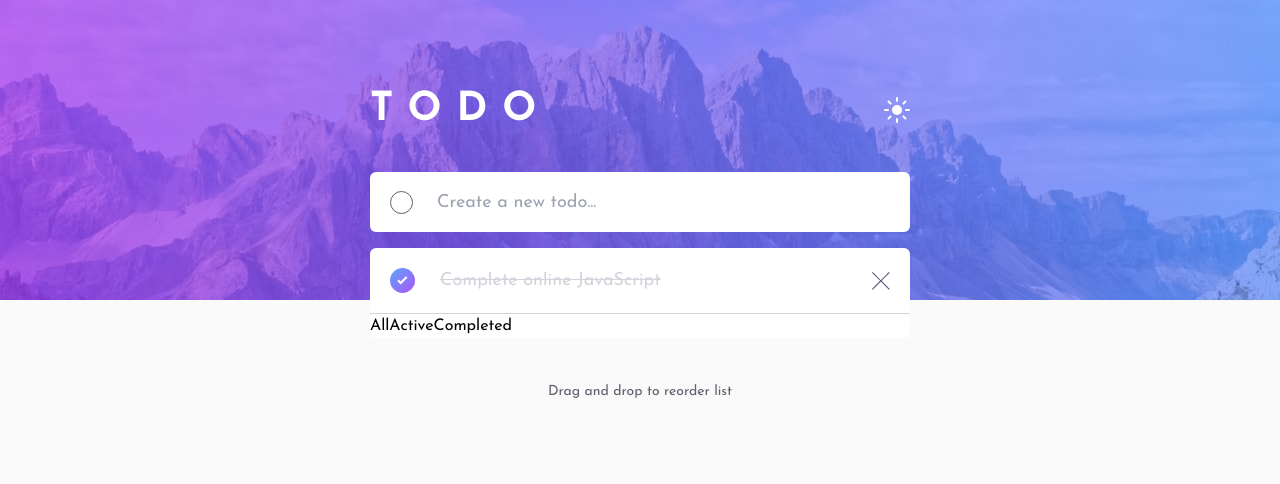
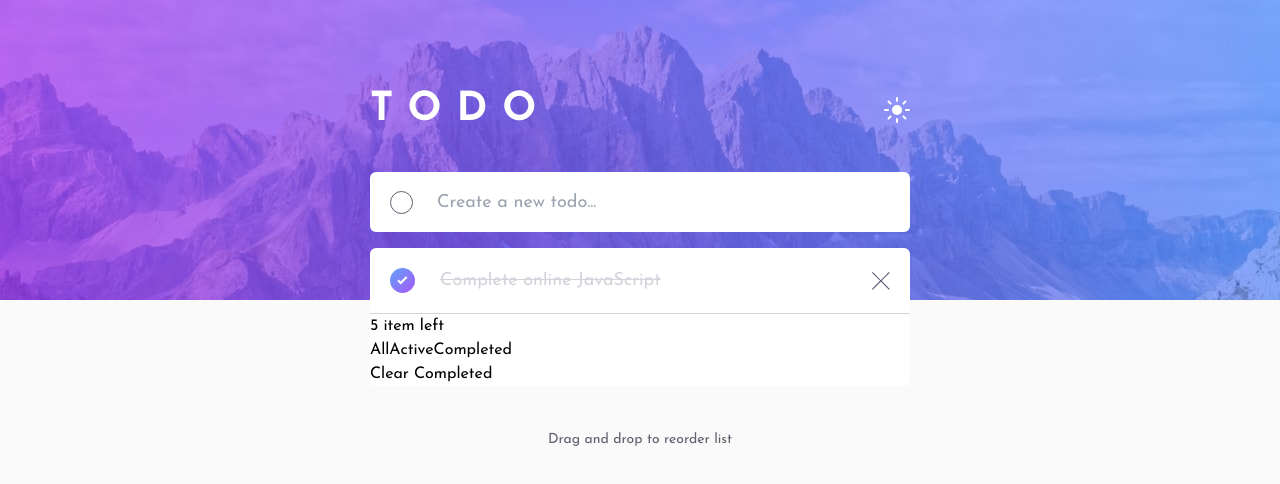
Before and after one commit to vinicius-pereira-souza/FrontendMentor-TodoApp, a Next.js app: page / in a window 1280 px wide. Shown: the top 484 px of the page. Built offline with nearby package versions, Linux system fonts and the light colour scheme.

Commit message:
chore: nome dos botões, do componente de dos items alterado de Note para TaskItem. Zod instalado

```diff
--- a/app/lib/context.tsx
+++ b/app/lib/context.tsx
@@ -22,10 +22,6 @@ export function ThemeContextProvider({
     const storedTheme: string | null = localStorage.getItem("theme");
 
     if (storedTheme) setTheme(storedTheme);
-
-    // const html = document.querySelector("html");
-
-    // html!.classList.toggle(storedTheme === "light" ? "" : "dark");
   }, []);
 
   const changeToggleThemeValue = (): void => {
--- a/app/page.tsx
+++ b/app/page.tsx
@@ -1,6 +1,6 @@
 import Form from "./ui/form";
 import Header from "./ui/header";
-import Note from "./ui/note";
+import TaskItem from "./ui/task-item";
 
 export default function Home() {
   return (
@@ -14,12 +14,22 @@ export default function Home() {
         <Form />
         <div className="lg:bg-white dark:bg-dark-blue-darker rounded-md my-4">
           <ul>
-            <Note key={1} text={"Complete online JavaScript"} status={true} />
+            <TaskItem
+              key={1}
+              text={"Complete online JavaScript"}
+              status={true}
+            />
           </ul>
           <div>
-            <button>All</button>
-            <button>Active</button>
-            <button>Completed</button>
+            <p>
+              <span>5</span> item left
+            </p>
+            <div>
+              <button>All</button>
+              <button>Active</button>
+              <button>Completed</button>
+            </div>
+            <button>Clear Completed</button>
           </div>
         </div>
         <footer className="text-center mt-11 text-sm text-dark-blue-medium">
--- a/app/ui/header.tsx
+++ b/app/ui/header.tsx
@@ -1,4 +1,4 @@
-import { ButtonsWitchTheme } from "./buttons";
+import { ButtonWitchTheme } from "./buttons";
 
 export default function Header() {
   return (
@@ -6,7 +6,7 @@ export default function Header() {
       <h1 className="text-[27px] lg:text-[40px] tracking-[10px] lg:tracking-[15px]">
         Todo
       </h1>
-      <ButtonsWitchTheme />
+      <ButtonWitchTheme />
     </header>
   );
 }
--- a/app/ui/note.tsx
+++ b/app/ui/task-item.tsx
@@ -1,11 +1,11 @@
 import clsx from "clsx";
 import {
-  ButtonNoteChecked,
-  ButtonNoteUnchecked,
-  ButtonNoteDelect,
+  ButtonTaskItemChecked,
+  ButtonTaskItemUnchecked,
+  ButtonTaskItemDelect,
 } from "./buttons";
 
-export default function Note({
+export default function TaskItem({
   text,
   status,
 }: {
@@ -15,7 +15,7 @@ export default function Note({
   return (
     <>
       <li className="flex items-center gap-x-[25px] p-5 border-b border-b-light-gray-light dark:border-b-dark-blue-darkest2">
-        {status ? <ButtonNoteChecked /> : <ButtonNoteUnchecked />}
+        {status ? <ButtonTaskItemChecked /> : <ButtonTaskItemUnchecked />}
         <p
           className={clsx(
             `flex-1 text-nowrap text-lg overflow-x-hidden font-normal text-ellipsis select-none leading-none `,
@@ -24,7 +24,7 @@ export default function Note({
         >
           {text}
         </p>
-        <ButtonNoteDelect />
+        <ButtonTaskItemDelect />
       </li>
     </>
   );
--- a/package.json
+++ b/package.json
@@ -14,7 +14,8 @@
     "json-server": "1.0.0-beta.3",
     "next": "15.1.3",
     "react": "^19.0.0",
-    "react-dom": "^19.0.0"
+    "react-dom": "^19.0.0",
+    "zod": "^3.24.1"
   },
   "devDependencies": {
     "@eslint/eslintrc": "^3",
```
Also changed, not shown: app/ui/buttons.tsx (+4 -4 lines), 1 other file (tests, documents, lock files or other folders).
